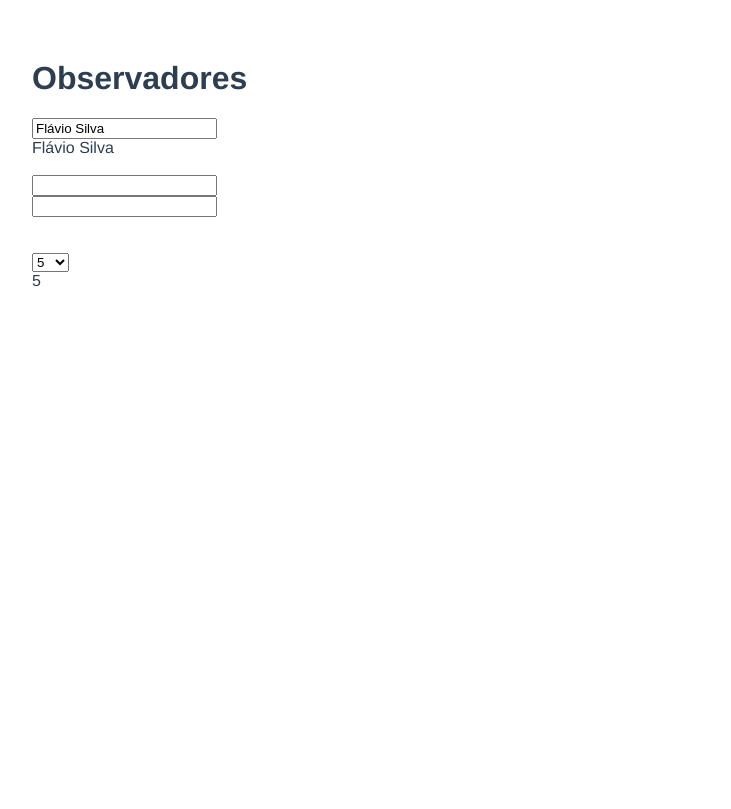
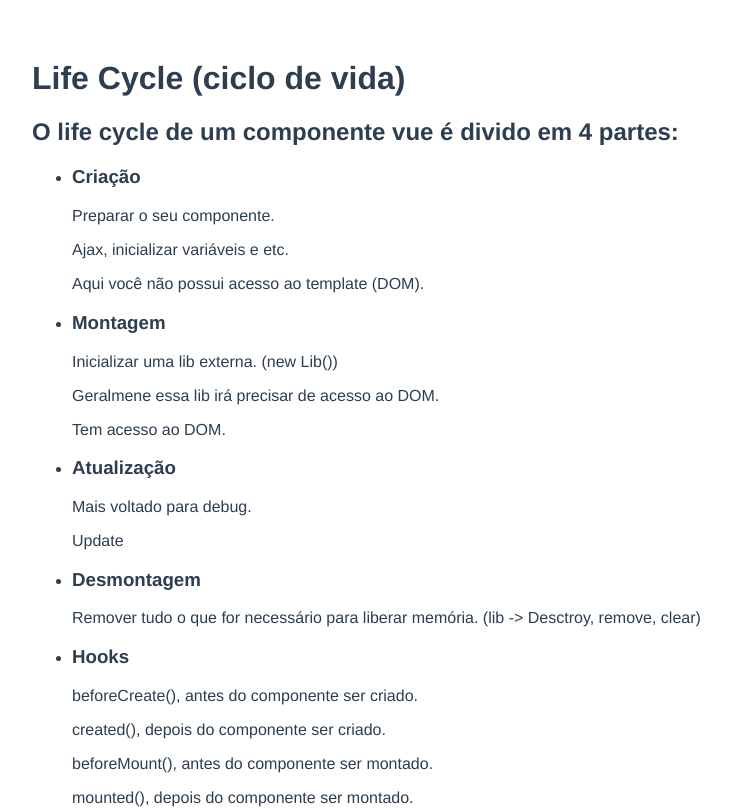
Before and after one commit to flavionogueiraa/vue3_tiago_matos, a Vue app in the folder app/: page / in a window 1280 px wide. Shown: the top 809 px of the page, without its empty margins (36-767 px from the left). Built offline with nearby package versions, Linux system fonts and the light colour scheme.

Commit message:
Lesson12 - Ciclo de vida (life cycle)

```diff
--- a/app/package.json
+++ b/app/package.json
@@ -30,7 +30,8 @@
       "eslint:recommended"
     ],
     "parserOptions": {
-      "parser": "@babel/eslint-parser"
+      "parser": "@babel/eslint-parser",
+      "requireConfigFile": false
     },
     "rules": {}
   },
--- a/app/src/App.vue
+++ b/app/src/App.vue
@@ -15,7 +15,8 @@
   <!-- <TwoWayDataBinding></TwoWayDataBinding> -->
   <!-- <EventoComponent></EventoComponent> -->
   <!-- <ComputedProperty></ComputedProperty> -->
-  <ObservadoresComponent></ObservadoresComponent>
+  <!-- <ObservadoresComponent></ObservadoresComponent> -->
+  <LifeCycle></LifeCycle>
 </template>
 
 <script>
@@ -24,7 +25,8 @@
 // import TwoWayDataBinding from "./components/TwoWayDataBinding.vue";
 // import EventoComponent from './components/EventoComponent.vue';
 // import ComputedProperty from "./components/ComputedProperty.vue";
-import ObservadoresComponent from "./components/ObservadoresComponent.vue";
+// import ObservadoresComponent from "./components/ObservadoresComponent.vue";
+import LifeCycle from "./components/LifeCycle.vue";
 
 export default {
   name: "App",
@@ -34,7 +36,8 @@
     // TwoWayDataBinding,
     // EventoComponent,
     // ComputedProperty,
-    ObservadoresComponent,
+    // ObservadoresComponent,
+    LifeCycle,
   },
   data() {
     return {
--- /dev/null
+++ b/app/src/components/LifeCycle.vue
@@ -0,0 +1,122 @@
+<template>
+  <div>
+    <div class="resumo">
+      <h1>Life Cycle (ciclo de vida)</h1>
+
+      <h2>O life cycle de um componente vue é divido em 4 partes:</h2>
+      <ul>
+        <li>
+          <h3>Criação</h3>
+          <p>Preparar o seu componente.</p>
+          <p>Ajax, inicializar variáveis e etc.</p>
+          <p>Aqui você não possui acesso ao template (DOM).</p>
+        </li>
+        <li>
+          <h3>Montagem</h3>
+          <p>Inicializar uma lib externa. (new Lib())</p>
+          <p>Geralmene essa lib irá precisar de acesso ao DOM.</p>
+          <p>Tem acesso ao DOM.</p>
+        </li>
+        <li>
+          <h3>Atualização</h3>
+          <p>Mais voltado para debug.</p>
+          <p>Update</p>
+        </li>
+        <li>
+          <h3>Desmontagem</h3>
+          <p>
+            Remover tudo o que for necessário para liberar memória. (lib ->
+            Desctroy, remove, clear)
+          </p>
+        </li>
+        <li>
+          <h3>Hooks</h3>
+          <p>beforeCreate(), antes do componente ser criado.</p>
+          <p>created(), depois do componente ser criado.</p>
+
+          <p>beforeMount(), antes do componente ser montado.</p>
+          <p>mounted(), depois do componente ser montado.</p>
+
+          <p>beforeUnmount(), antes do componente ser desmontado.</p>
+          <p>unmounted(), depois do componente ser desmonstado.</p>
+        </li>
+      </ul>
+    </div>
+    <div class="conteudo">
+      <TheHeader v-if="showHeader"></TheHeader>
+      <button @click="showHeader = !showHeader">Toggle header</button>
+      <input v-model="name" type="text" />
+    </div>
+  </div>
+</template>
+
+<script>
+import TheHeader from "./TheHeader.vue";
+
+export default {
+  name: "App",
+
+  components: {
+    TheHeader,
+  },
+
+  data() {
+    return {
+      name: "Flávio Silva",
+      showHeader: true,
+    };
+  },
+
+  // beforeCreate() {
+  //   console.log("beforeCreate");
+  //   console.log("Estado:", this.name);
+  //   console.log("DOM:", this.$el);
+  // },
+
+  // created() {
+  //   console.log("created");
+  //   console.log("Estado:", this.name);
+  //   console.log("DOM:", this.$el);
+  // },
+
+  // beforeMount() {
+  //   console.log("beforeMount");
+  //   console.log("Estado:", this.name);
+  //   console.log("DOM:", this.$el);
+  // },
+
+  // mounted() {
+  //   console.log("mounted");
+  //   console.log("Estado:", this.name);
+  //   console.log("DOM:", this.$el);
+  // },
+
+  // beforeUpdate() {
+  //   console.log("beforeUpdate");
+  // },
+
+  // updated() {
+  //   console.log("updated");
+  // },
+
+  // beforeUnmount() {
+  //   console.log("beforeUnmount");
+  //   console.log("Estado:", this.name);
+  //   console.log("DOM:", this.$el);
+  // },
+
+  // unmounted() {
+  //   console.log("unmounted");
+  //   console.log("Estado:", this.name);
+  //   console.log("DOM:", this.$el);
+  // },
+
+  watch: {},
+
+  computed: {},
+
+  methods: {},
+};
+</script>
+
+<style></style>
--- a/app/src/components/TheHeader.vue
+++ b/app/src/components/TheHeader.vue
@@ -72,6 +72,27 @@
       },
     };
   },
+
+  mounted() {
+    window.addEventListener("resize", this.resize);
+  },
+
+  beforeUnmount() {
+    window.removeEventListener("resize", this.resize);
+    console.log("beforeUnmount");
+    console.log("DOM:", this.$el);
+  },
+
+  unmounted() {
+    console.log("unmounted");
+    console.log("DOM:", this.$el);
+  },
+
+  methods: {
+    resize($evt) {
+      console.log($evt);
+    },
+  },
 };
 </script>
 
```
Also changed, not shown: app/src/components/ExampleComponent.vue (added, +34 -0 lines).
